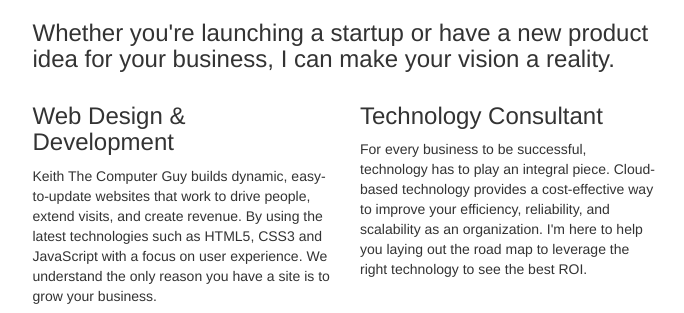
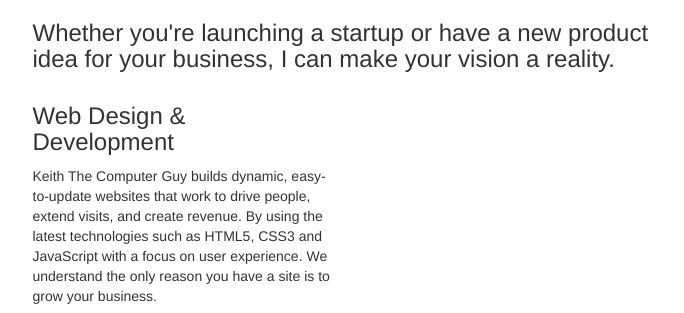
Before and after one commit to keithgordon/keithgordon.github.io, a plain HTML site: page index.html in a window 1280 px wide. Shown: the top 313 px of the page, without its empty margins (295-979 px from the left). Drawn offline with nearby package versions, Linux system fonts and the light colour scheme; grey boxes are pictures that could not be loaded.

Commit message:
removed technology consultant section

```diff
--- a/index.html
+++ b/index.html
@@ -14,11 +14,6 @@
             <p>Keith The Computer Guy builds dynamic, easy-to-update websites that work to drive people, extend visits, and create revenue. By using the latest technologies such as HTML5, CSS3 and JavaScript with a focus on user experience. We understand the only reason you have a site is to grow your business.
             </p>
           </div>
-          <div class="col-md-3">
-            <h3>Technology Consultant</h3>
-            <p>For every business to be successful, technology has to play an integral piece. Cloud-based technology provides a cost-effective way to improve your efficiency, reliability, and scalability as an organization. I'm here to help you laying out the road map to leverage the right technology to see the best ROI.
-            </p>
-          </div>
       </div>
       <div class="row">
         <div class="col-md-3 col-md-offset-3">
```
